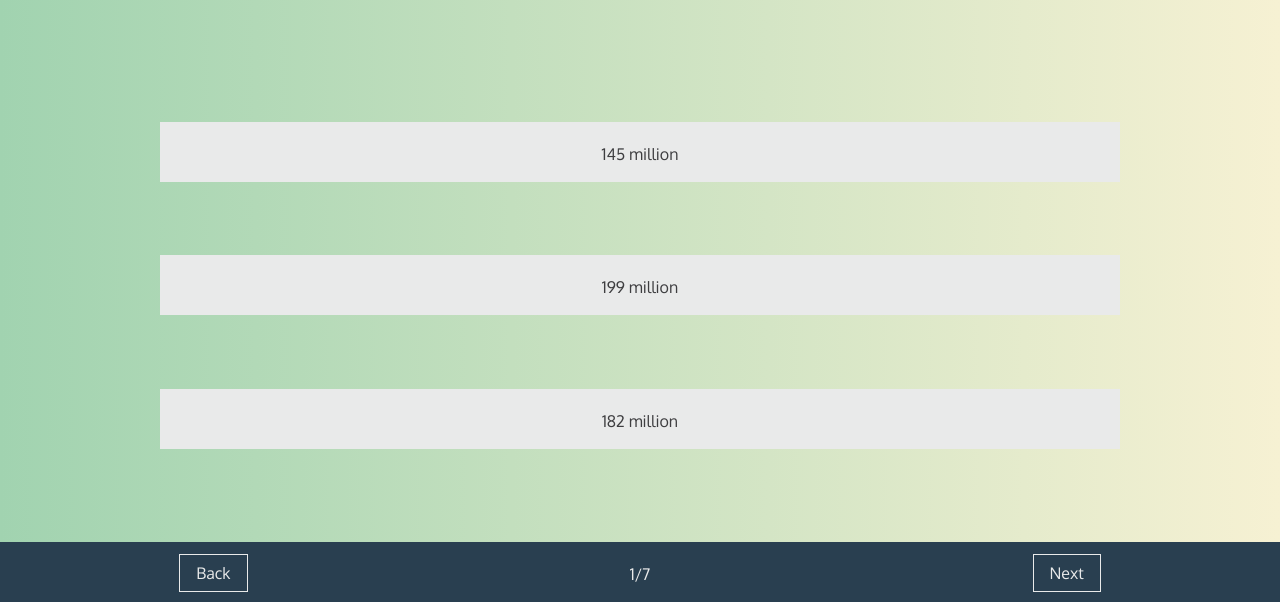
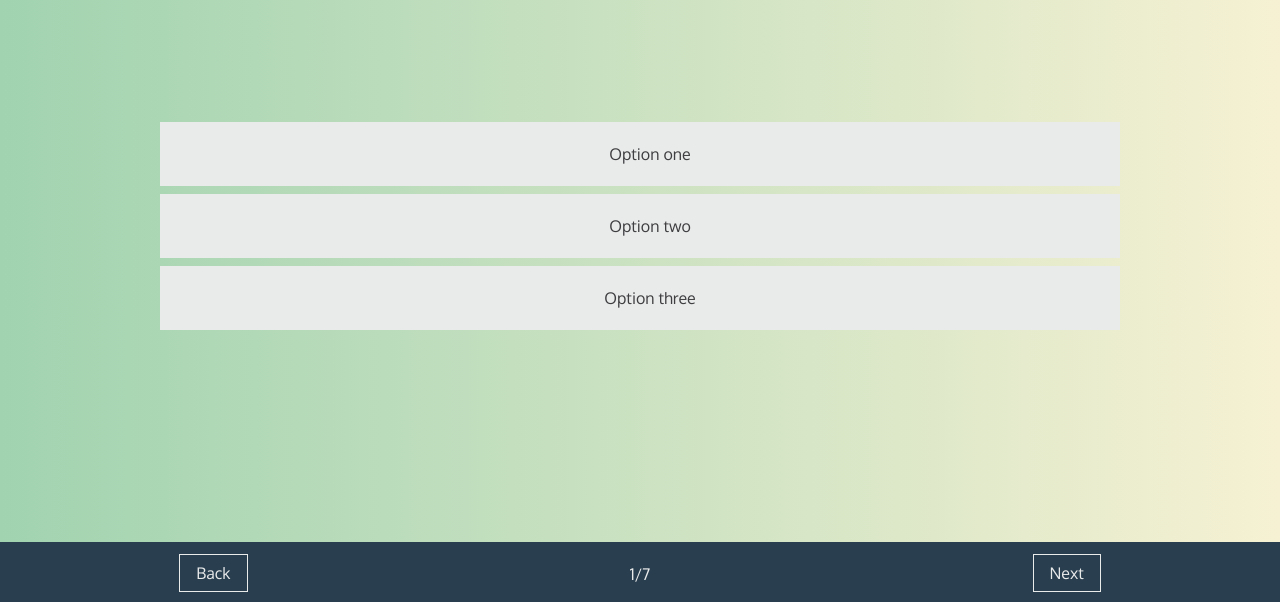
Before and after one commit to allamaley/Quiz, a plain HTML site: page index.html in a window 1280 px wide. Shown: the part 198-800 px from the top of the page. Drawn offline with nearby package versions, Linux system fonts and the light colour scheme.

Commit message:
redone  for inputs

```diff
--- a/css/styles.css
+++ b/css/styles.css
@@ -18,7 +18,7 @@ body{
   height:50vh;
   overflow: hidden;
 }
-.row-a .col{
+.row-a .col label{
   height: 60px;
   background-color: #e9eaea;
   color:#3e3e40;
@@ -26,7 +26,11 @@ body{
 .row-a .col,.row-f .col{
   padding: 0;
 }
-.row-a .col a{
+input[type="radio"] {
+    display:none;
+}
+.row-a .col label{
+  cursor: pointer;
   display:block;
   color:inherit;
   text-decoration: none;
@@ -39,7 +43,7 @@ body{
   -webkit-transition: all 0.2s ease-in-out;
   transition: all 0.2s ease-in-out;
 }
-.row-a .col a:hover{
+.row-a label:hover{
 background-color: #bebfc1;
 
 }
--- a/index.html
+++ b/index.html
@@ -32,14 +32,28 @@
     </div>
   </div>
   <div class="row row-a justify-content-center text-center">
-    <div class="col col-9 choice-1">
-    <a href="#"></a>
-    </div>
-    <div class="col col-9 choice-2">
-    <a href="#"></a>
-    </div>
-    <div class="col col-9 choice-3">
-    <a href="#"></a>
+    <div class="col col-9">
+      <fieldset class="form-group">
+      <!--<legend>Radio buttons</legend>-->
+      <div class="form-check">
+        <label class="form-check-label">
+          <input type="radio" class="form-check-input" name="optionsRadios" id="optionsRadios1" value="option1">
+          Option one
+        </label>
+      </div>
+      <div class="form-check">
+      <label class="form-check-label">
+          <input type="radio" class="form-check-input" name="optionsRadios" id="optionsRadios2" value="option2">
+          Option two
+        </label>
+      </div>
+      <div class="form-check">
+      <label class="form-check-label">
+          <input type="radio" class="form-check-input" name="optionsRadios" id="optionsRadios3" value="option3">
+          Option three
+        </label>
+      </div>
+    </fieldset>
     </div>
   </div>
   <div class="row row-f align-items-end text-center">
@@ -50,7 +64,7 @@
       1/7
     </div>
     <div class="col">
-      <button type="submit" class="btn">Next</button>
+      <button type="submit" class="btn next-button">Next</button>
     </div>
   </div>
 </div>
--- a/js/myscript.js
+++ b/js/myscript.js
@@ -32,7 +32,7 @@ $(document).ready(function () {
     $(this).find(".quizMessage").hide();
 
     // On clicking next, display the next question
-    $(this).find(".nextButton").on("click", function () {
+    $(this).find(".next-button").on("click", function () {
         if (!quizOver) {
 
             value = $("input[type='radio']:checked").val();
```
